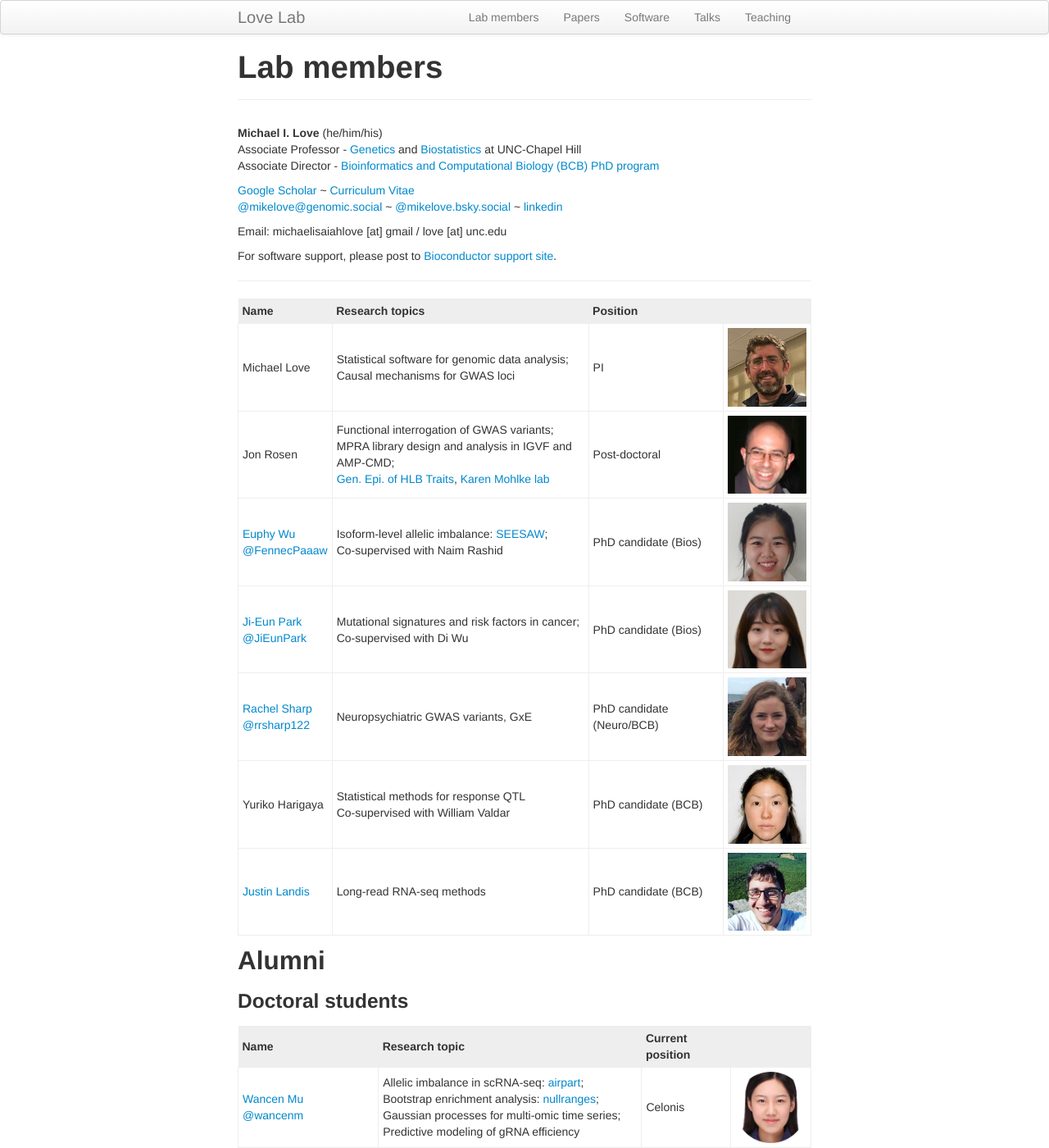
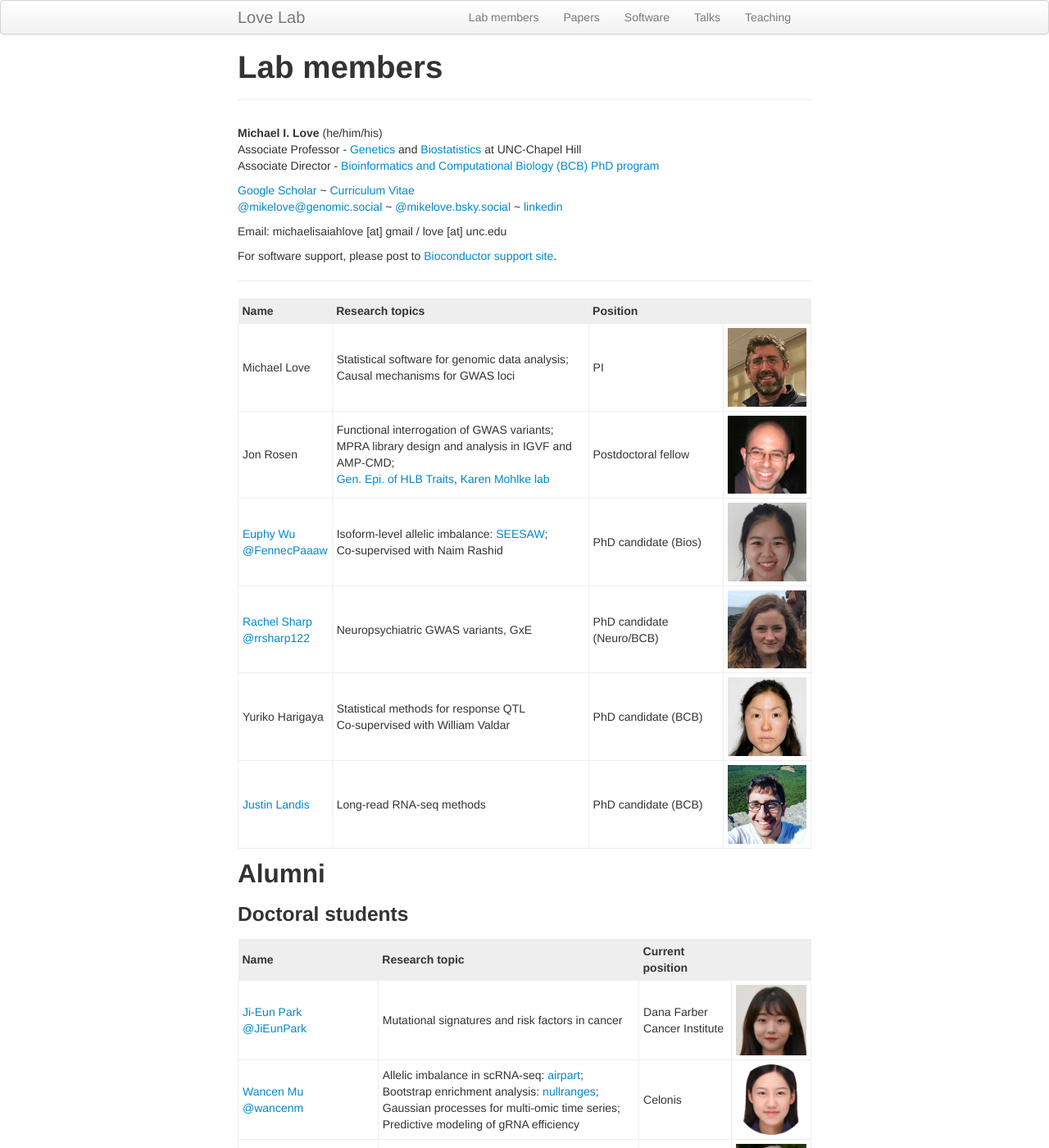
Before and after one commit to mikelove/mikelove.github.io, a Jekyll site: the page built from pages/lab.md, in a window 1280 px wide and 1400 px high. Shown: the whole window at 82% size. Built offline with Jekyll 4.4.1, drawn with Linux system fonts in a browser that asks for light colours.

Commit message:
update lab

```diff
--- a/pages/lab.md
+++ b/pages/lab.md
@@ -43,9 +43,8 @@ For software support, please post to [Bioconductor support site](https://support
 | Name | Research topics | Position | <font color="#EEEEEE">~~~~~~~~~~</font> |
 | :--- | :---- | :---- |
 | Michael Love | Statistical software for genomic data analysis; <br> Causal mechanisms for GWAS loci | PI | <img width="100" src="../assets/michaellove.jpg"> |
-| Jon Rosen | Functional interrogation of GWAS variants; <br> MPRA library design and analysis in IGVF and AMP-CMD; <br> [Gen. Epi. of HLB Traits](https://hlbgenepit32.web.unc.edu/), [Karen Mohlke lab](https://mohlke.web.unc.edu/)  | Post-doctoral | <img width="100" src="../assets/jonrosen.jpg"> |
+| Jon Rosen | Functional interrogation of GWAS variants; <br> MPRA library design and analysis in IGVF and AMP-CMD; <br> [Gen. Epi. of HLB Traits](https://hlbgenepit32.web.unc.edu/), [Karen Mohlke lab](https://mohlke.web.unc.edu/)  | Postdoctoral fellow | <img width="100" src="../assets/jonrosen.jpg"> |
 | [Euphy Wu](https://www.linkedin.com/in/euphy-wu-09b14383) <br> [@FennecPaaaw](https://twitter.com/FennecPaaaw) | Isoform-level allelic imbalance: [SEESAW](https://mikelove.github.io/fishpond/articles/allelic.html); <br> Co-supervised with Naim Rashid | PhD candidate (Bios) | <img width="100" src="../assets/euphywu.jpg"> |
-| [Ji-Eun Park](https://jennprk.github.io/) <br> [@JiEunPark](https://twitter.com/_JiEun_Park_) | Mutational signatures and risk factors in cancer; <br> Co-supervised with Di Wu | PhD candidate (Bios) | <img width="100" src="../assets/ji-eunpark.jpg"> |
 | [Rachel Sharp](https://www.linkedin.com/in/rachel-sharp-a07b69272) <br> [@rrsharp122](https://twitter.com/rrsharp122) | Neuropsychiatric GWAS variants, GxE | PhD candidate (Neuro/BCB) | <img width="100" src="../assets/rachelsharp.jpg"> |
 | Yuriko Harigaya | Statistical methods for response QTL <br> Co-supervised with William Valdar | PhD candidate (BCB) | <img width="100" src="../assets/yurikoharigaya.jpg"> |
 | [Justin Landis](https://www.linkedin.com/in/justin-landis-64a586139) | Long-read RNA-seq methods | PhD candidate (BCB) | <img width="100" src="../assets/justinlandis.jpg"> |
@@ -56,6 +55,7 @@ For software support, please post to [Bioconductor support site](https://support
 
 | Name | Research topic | Current position | <font color="#EEEEEE">~~~~~~~~~~</font> |
 | :--- | :---- | :---- | :---- |
+| [Ji-Eun Park](https://jennprk.github.io/) <br> [@JiEunPark](https://twitter.com/_JiEun_Park_) | Mutational signatures and risk factors in cancer | Dana Farber Cancer Institute | <img width="100" src="../assets/ji-eunpark.jpg"> |
 | [Wancen Mu](https://wancen.github.io/) <br> [@wancenm](https://twitter.com/wancenm?lang=en) | Allelic imbalance in scRNA-seq: [airpart](https://bioconductor.org/packages/airpart); <br> Bootstrap enrichment analysis: [nullranges](https://bioconductor.org/packages/nullranges); <br> Gaussian processes for multi-omic time series; <br> Predictive modeling of gRNA efficiency | Celonis | <img width="100" src="../assets/wancenmu.jpg"> |
 | [Sarah Reifeis](https://www.linkedin.com/in/sarah-reifeis-phd-5943b1157/) [@sarah_reifeis](https://twitter.com/sarah_reifeis) | Exposure effects with confounding | Eli Lilly | <img width="100" src="../assets/sarahreifeis.jpg"> |
 | [Scott Van Buren](https://www.linkedin.com/in/scottvanburen/) | scRNA-seq quantification uncertainty | GSK | <img width="100" src="../assets/scottvanburen.jpg"> |
```
